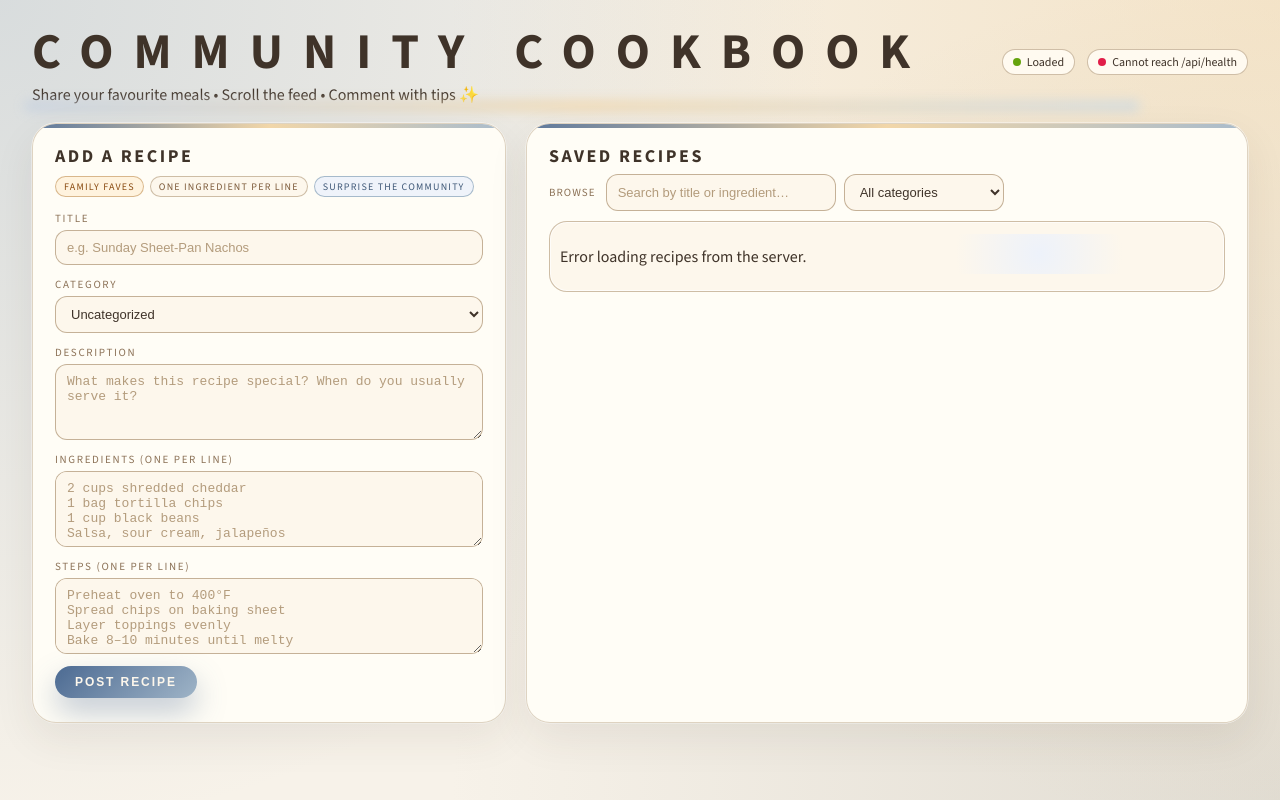
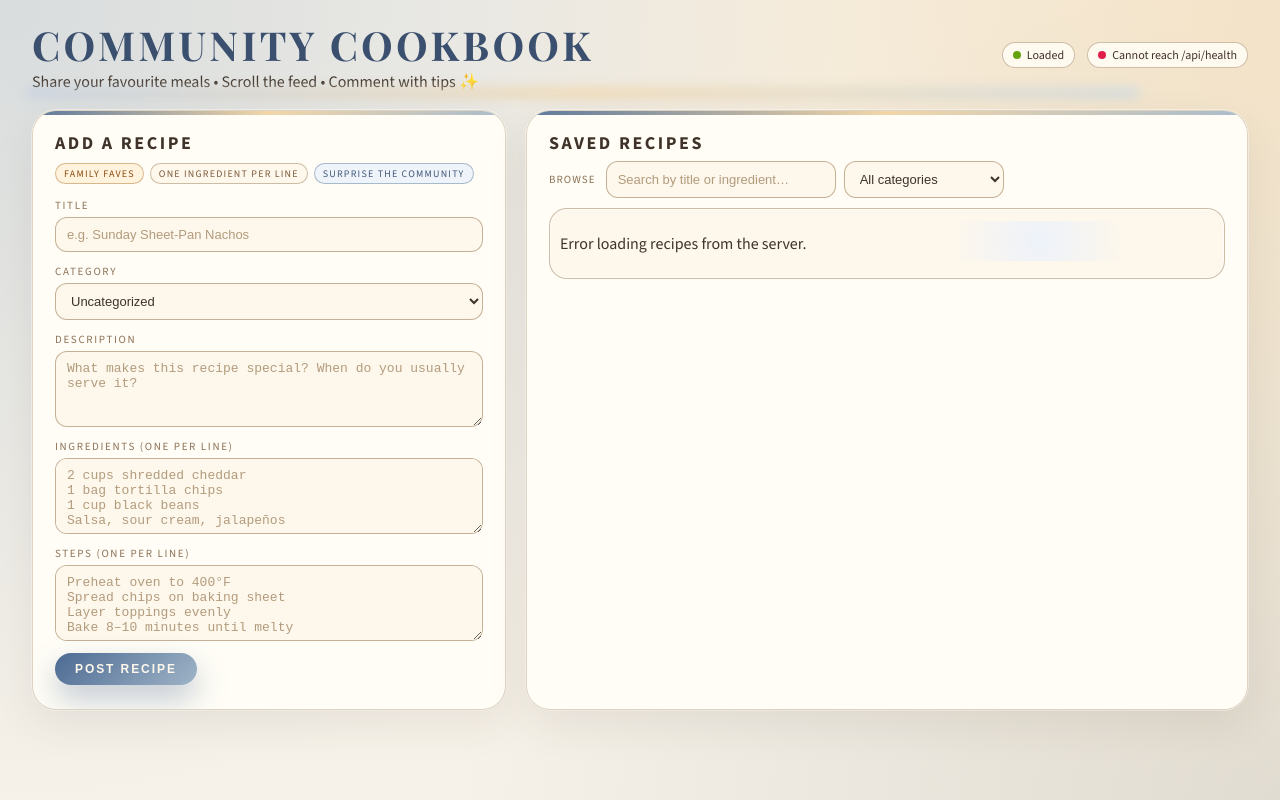
Before and after one commit to clark63/CookBook, a website: page Public/index.html in a window 1280 px wide. Drawn offline with nearby package versions, Linux system fonts and the light colour scheme; no server answers; a web font is replaced by a local one.

Commit message:
Add Playfair Display font and update title styles
Added Playfair Display font stylesheet and updated title styles.

```diff
--- a/Public/index.html
+++ b/Public/index.html
@@ -10,6 +10,10 @@
       rel="stylesheet"
       href="https://fonts.googleapis.com/css2?family=Patrick+Hand+SC&family=Source+Sans+3:wght@400;600;700&display=swap"
     />
+    <link
+  rel="stylesheet"
+  href="https://fonts.googleapis.com/css2?family=Playfair+Display:wght@600;700&family=Source+Sans+3:wght@400;600;700&display=swap"
+/>
 
     <style>
       :root {
@@ -71,12 +75,13 @@
       }
 
       .title {
-        font-weight: 1000;
-        font-size: 50px;
-        letter-spacing: 0.4em;
-        text-transform: uppercase;
-        colour: #053866;
-      }
+  font-family: "Playfair Display", serif;
+  font-weight: 800;
+  font-size: 40px;
+  letter-spacing: 0.08em;
+  text-transform: uppercase;
+  color: #3b4f6e;        /* inky blue */
+}
 
       .sub {
         font-size: 13px;
```
